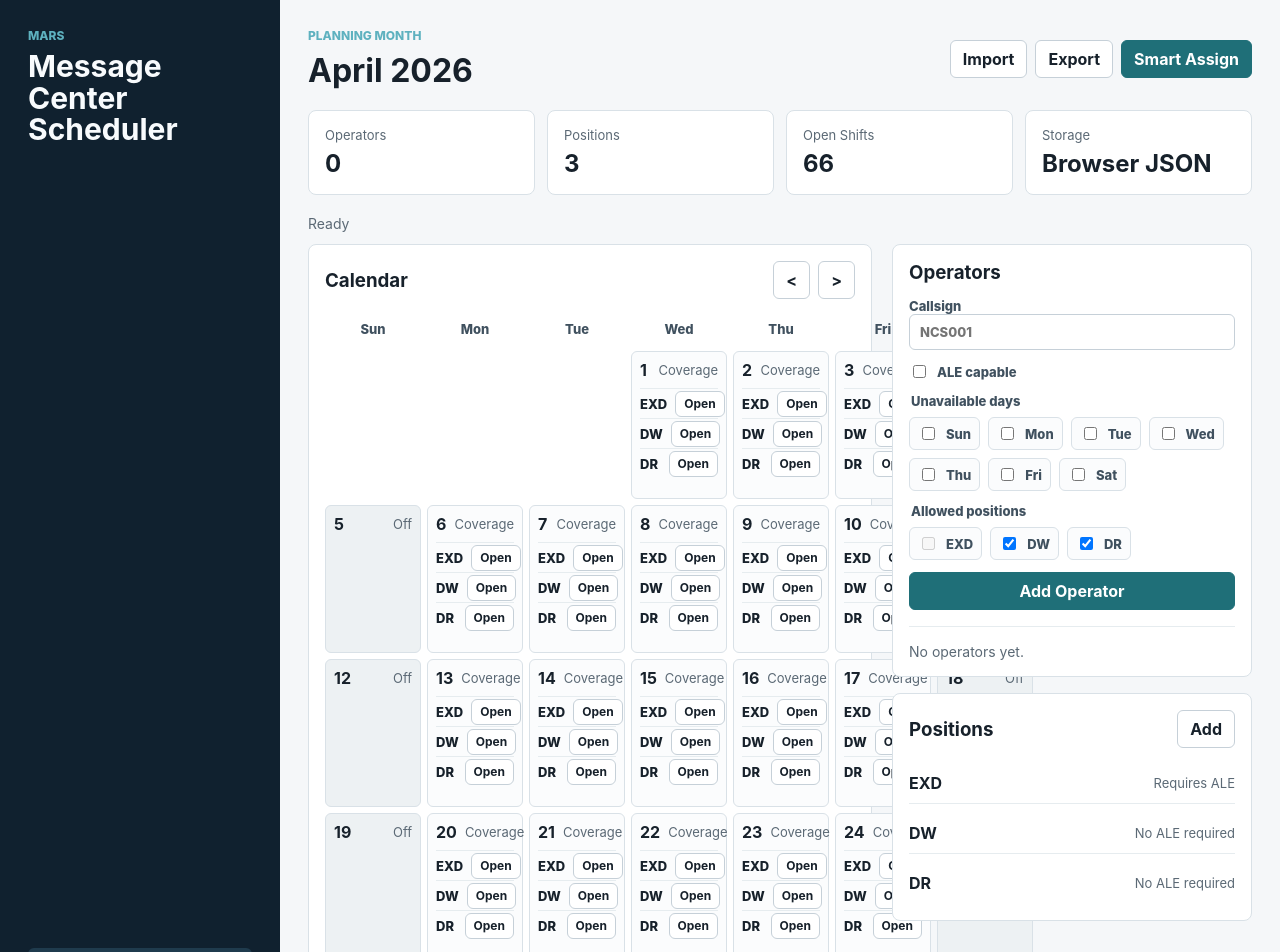
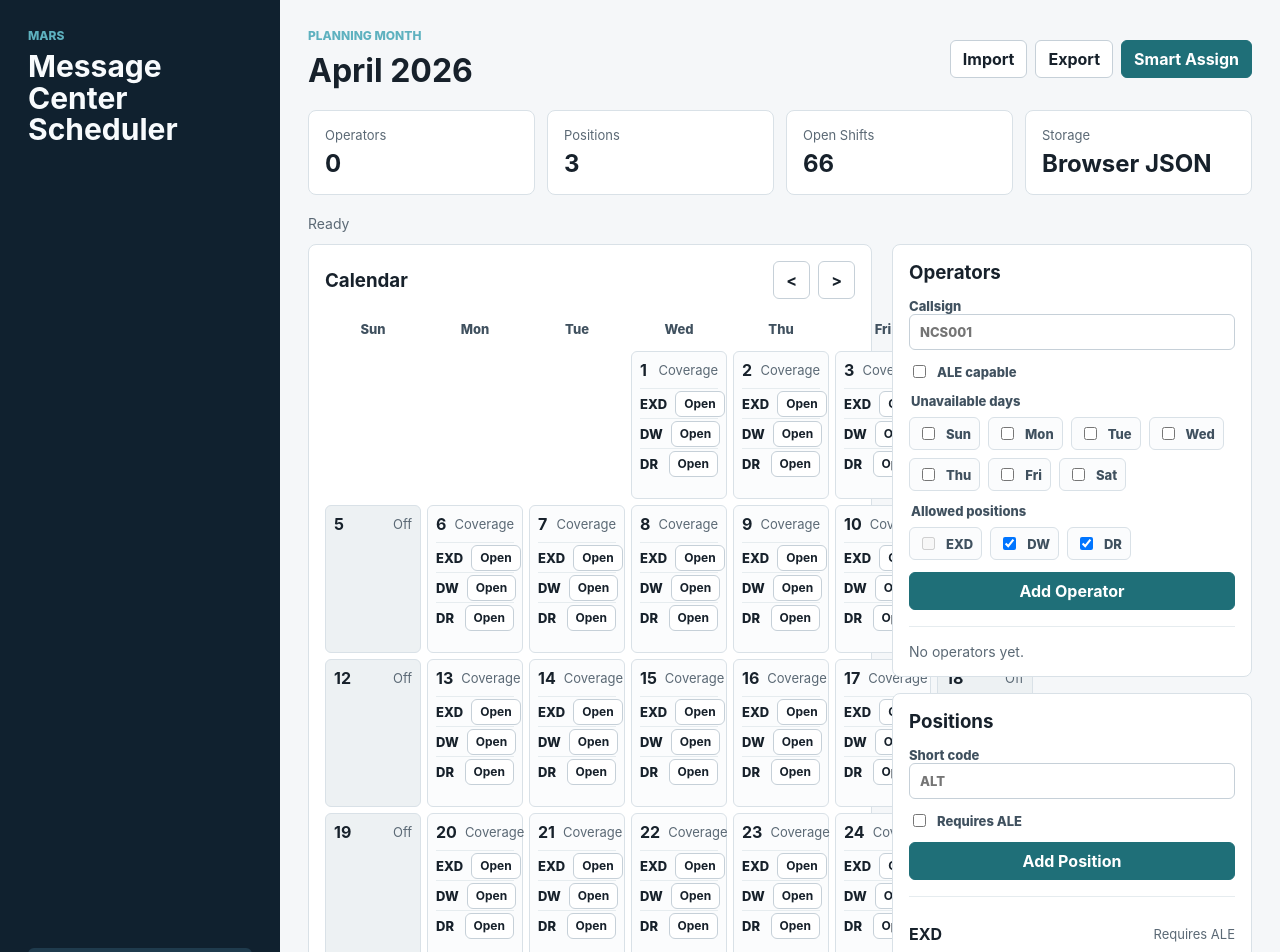
Before and after one commit to flakvest/MC-Scheduler, a React (Vite) app in the folder mc-scheduler-app/: page / in a window 1280 px wide. Shown: the top 952 px of the page. Built offline with nearby package versions, Linux system fonts and the light colour scheme.

Commit message:
Add position entry workflow

```diff
--- a/mc-scheduler-app/src/App.tsx
+++ b/mc-scheduler-app/src/App.tsx
@@ -33,6 +33,8 @@ function App() {
   const [newOperatorAle, setNewOperatorAle] = useState(false)
   const [newOperatorUnavailable, setNewOperatorUnavailable] = useState<Weekday[]>([])
   const [newOperatorPermissions, setNewOperatorPermissions] = useState<Record<string, boolean>>({})
+  const [newPositionCode, setNewPositionCode] = useState('')
+  const [newPositionRequiresAle, setNewPositionRequiresAle] = useState(false)
 
   const scheduleData = useMemo(() => ({
     ...data,
@@ -123,6 +125,47 @@ function App() {
     setNewOperatorUnavailable([])
     setNewOperatorPermissions({})
     setStatusMessage(`${callsign} added.`)
+  }
+
+  const addPosition = () => {
+    const positionCode = newPositionCode.trim().toUpperCase()
+
+    if (!positionCode) {
+      setStatusMessage('Enter a position code before adding a position.')
+      return
+    }
+
+    if (positionCode === 'EXD') {
+      setStatusMessage('EXD already exists and stays linked to ALE.')
+      return
+    }
+
+    if (data.positions.some((position) => position.name === positionCode)) {
+      setStatusMessage(`${positionCode} already exists.`)
+      return
+    }
+
+    setData((current) => ({
+      ...current,
+      positions: [
+        ...current.positions,
+        {
+          name: positionCode,
+          shortName: positionCode,
+          requiresALE: newPositionRequiresAle,
+        },
+      ],
+      operators: current.operators.map((operator) => ({
+        ...operator,
+        positionPermissions: {
+          ...operator.positionPermissions,
+          [positionCode]: newPositionRequiresAle ? operator.ale : true,
+        },
+      })),
+    }))
+    setNewPositionCode('')
+    setNewPositionRequiresAle(false)
+    setStatusMessage(`${positionCode} position added.`)
   }
 
   return (
@@ -294,8 +337,28 @@ function App() {
             <section className="data-panel" id="positions">
               <div className="panel-heading">
                 <h3>Positions</h3>
-                <button type="button">Add</button>
               </div>
+              <form className="operator-form" onSubmit={(event) => { event.preventDefault(); addPosition() }}>
+                <label>
+                  Short code
+                  <input
+                    type="text"
+                    maxLength={6}
+                    value={newPositionCode}
+                    onChange={(event) => setNewPositionCode(event.target.value)}
+                    placeholder="ALT"
+                  />
+                </label>
+                <label className="check-row">
+                  <input
+                    type="checkbox"
+                    checked={newPositionRequiresAle}
+                    onChange={(event) => setNewPositionRequiresAle(event.target.checked)}
+                  />
+                  Requires ALE
+                </label>
+                <button type="submit" className="primary">Add Position</button>
+              </form>
               <div className="table-list">
                 {scheduleData.positions.map((position) => (
                   <div className="table-row" key={position.name}>
```
